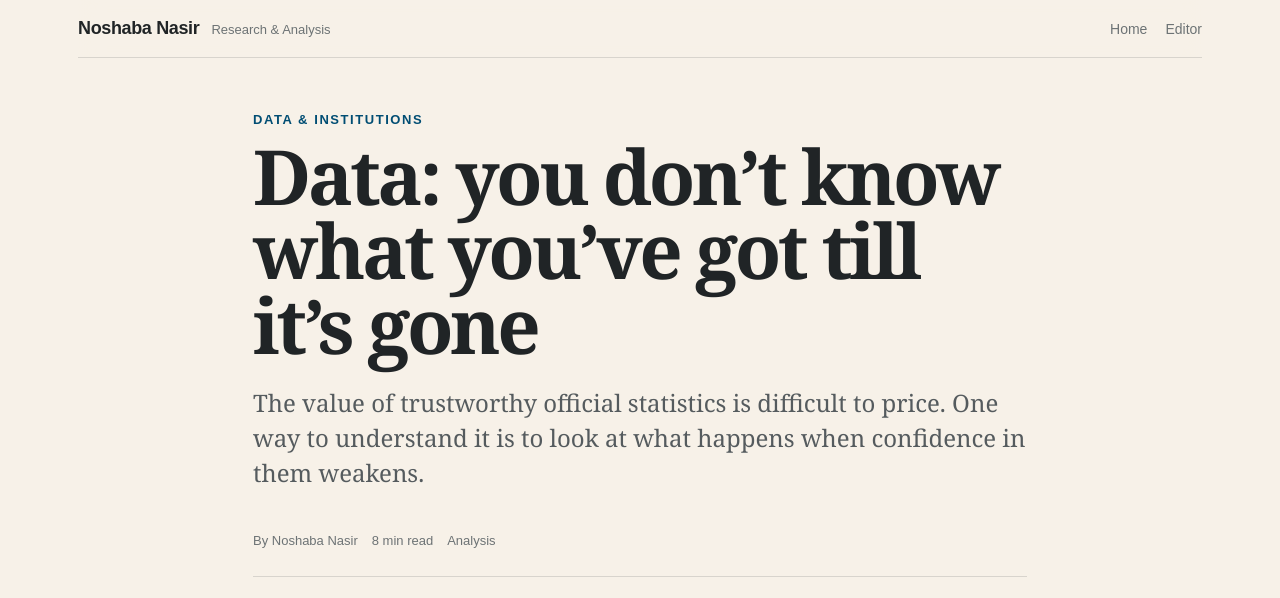
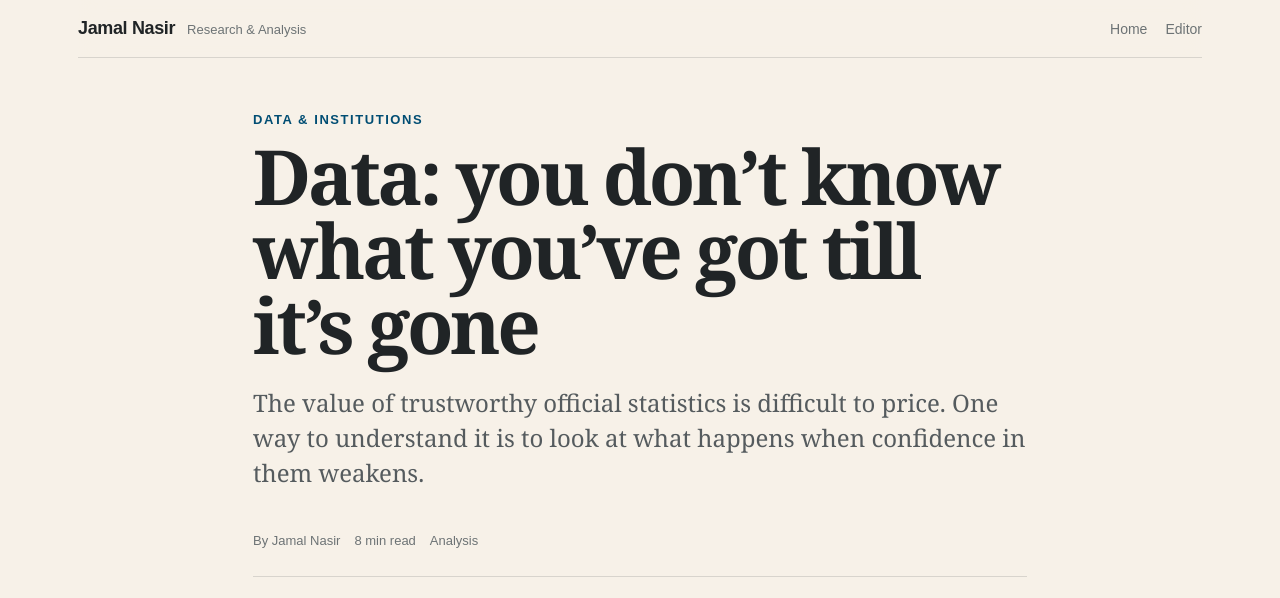
Before and after one commit to jamal715/personal-editorial-engine, a Next.js app: page /article/data-you-dont-know in a window 1280 px wide. Shown: the top 598 px of the page. Built offline with nearby package versions, Linux system fonts and the light colour scheme.

Commit message:
Update article byline to Jamal Nasir

```diff
--- a/app/article/data-you-dont-know/page.tsx
+++ b/app/article/data-you-dont-know/page.tsx
@@ -6,7 +6,7 @@ export default function ArticlePage() {
     <main>
       <div className="shell">
         <header className="topbar">
-          <div className="brand"><strong>Noshaba Nasir</strong><span>Research & Analysis</span></div>
+          <div className="brand"><strong>Jamal Nasir</strong><span>Research & Analysis</span></div>
           <nav className="nav"><a href="/">Home</a><a href="/editor">Editor</a></nav>
         </header>
       </div>
@@ -15,7 +15,7 @@ export default function ArticlePage() {
         <div className="kicker">Data & institutions</div>
         <h1 className="article-title">Data: you don’t know what you’ve got till it’s gone</h1>
         <p className="article-standfirst">The value of trustworthy official statistics is difficult to price. One way to understand it is to look at what happens when confidence in them weakens.</p>
-        <div className="article-meta"><span>By Noshaba Nasir</span><span>8 min read</span><span>Analysis</span></div>
+        <div className="article-meta"><span>By Jamal Nasir</span><span>8 min read</span><span>Analysis</span></div>
 
         <div className="article-body">
           <p>Official statistics are easy to treat as background infrastructure. They arrive on schedule, are quoted in policy papers and news reports, and disappear into spreadsheets used by businesses, governments and researchers. Their usefulness is usually assumed rather than measured.</p>
```
